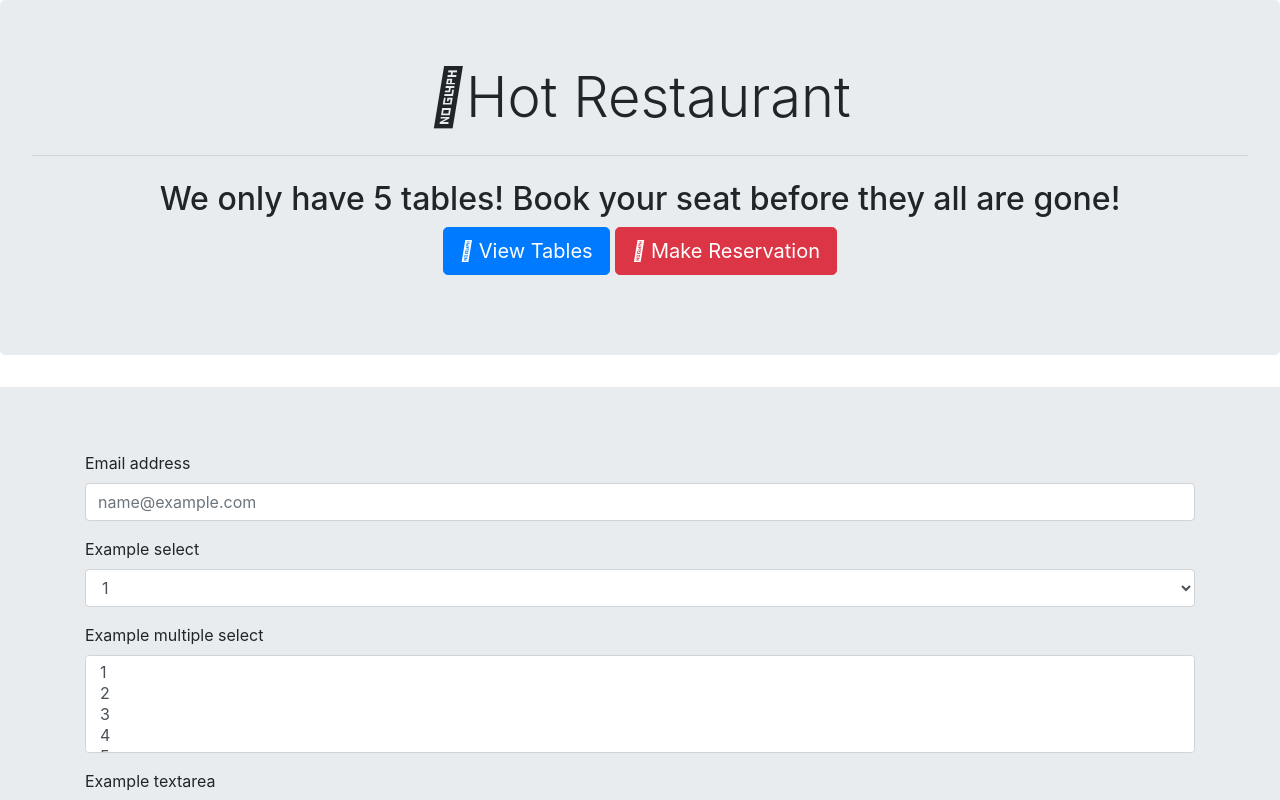
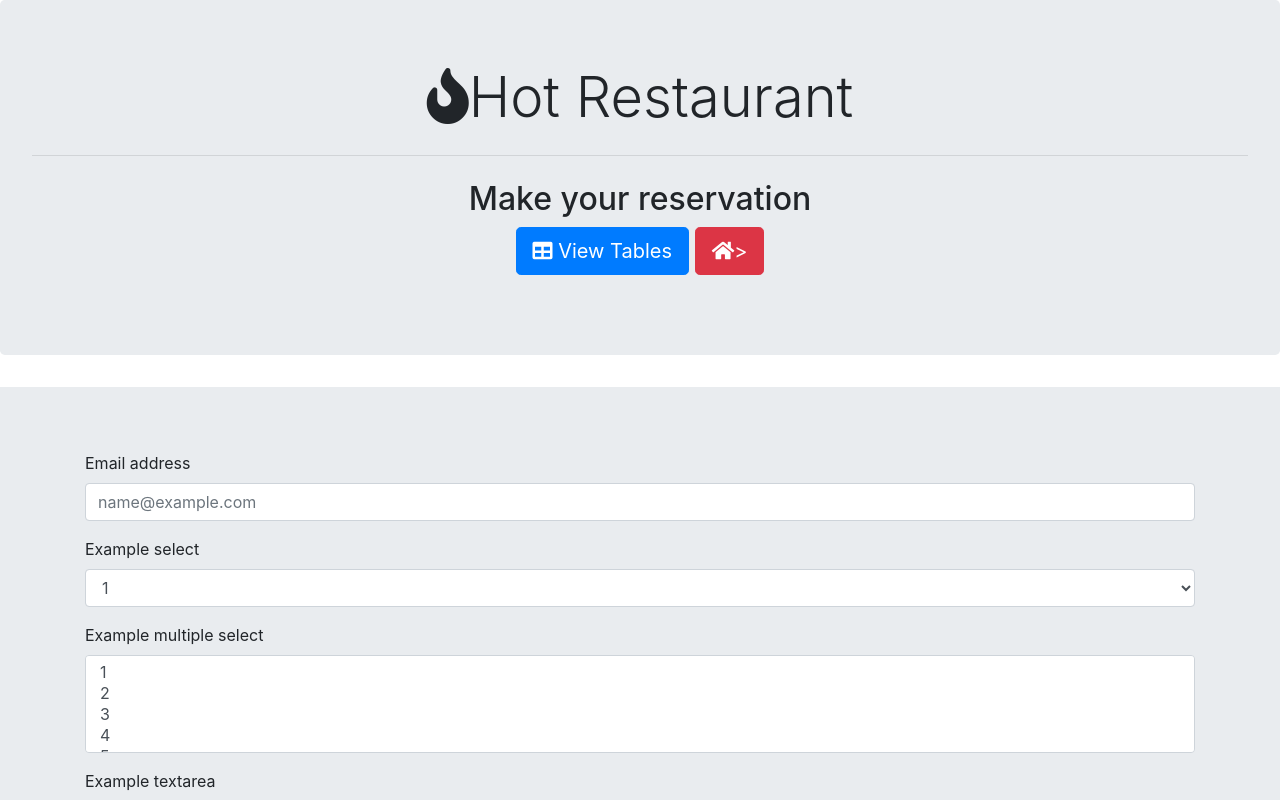
Before and after one commit to collintegral/hot-restaurant, a plain HTML site: page reserve.html in a window 1280 px wide. Shown: the top 800 px of the page. Drawn offline with nearby package versions, Linux system fonts and the light colour scheme.

Commit message:
updated reserve a bit

```diff
--- a/reserve.html
+++ b/reserve.html
@@ -6,7 +6,7 @@
   <title>Hot Restaurant</title>
   <!-- Latest compiled and minified CSS & JS -->
   <link rel="stylesheet" href="https://maxcdn.bootstrapcdn.com/bootstrap/4.0.0/css/bootstrap.min.css">
-  <link rel="stylesheet" href="https://stackpath.bootstrapcdn.com/font-awesome/4.7.0/css/font-awesome.min.css">
+  <link rel="stylesheet" href="https://use.fontawesome.com/releases/v5.8.2/css/all.css" integrity="sha384-oS3vJWv+0UjzBfQzYUhtDYW+Pj2yciDJxpsK1OYPAYjqT085Qq/1cq5FLXAZQ7Ay" crossorigin="anonymous">
   <script src="https://code.jquery.com/jquery.js"></script>
   <script src="https://maxcdn.bootstrapcdn.com/bootstrap/4.0.0/js/bootstrap.min.js"></script>
 
@@ -17,13 +17,13 @@
     <blockquote class="blockquote text-center">
 <h1 class="display-4"> <i class="fas fa-fire"></i>Hot Restaurant</h1>
 <hr class="my-4">
-<h2>We only have 5 tables! Book your seat before they all are gone!</h2>
+<h2>Make your reservation</h2>
 <a class="btn btn-primary btn-lg" href="table.html" role="button">
         <i class="fas fa-table"></i>
         View Tables</a>
 <a class="btn btn-danger btn-lg" href="reserve.html" role="button">
-        <i class="fas fa-credit-card"></i>
-        Make Reservation</a>
+        <i class="fas fa-home"></i>></i>
+        </a>
 </blockquote>
 </div>
 
```
